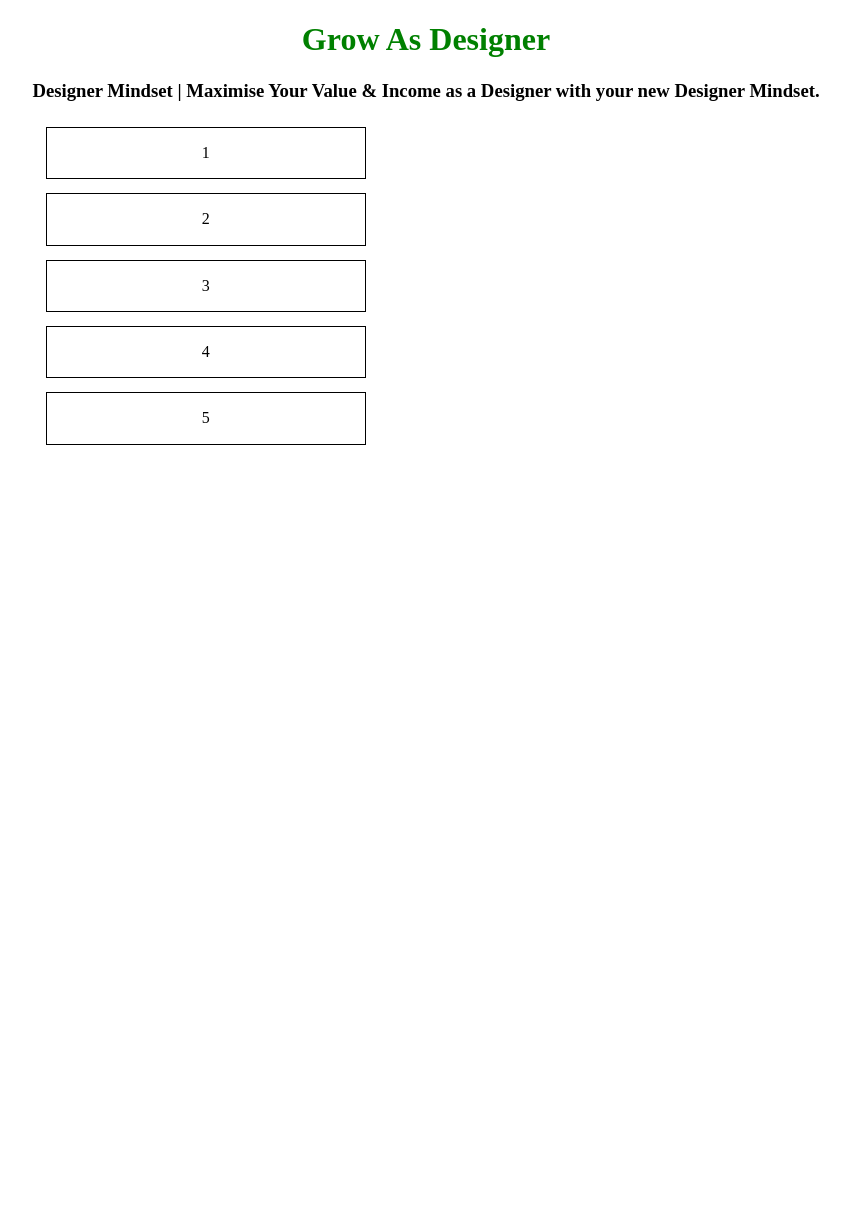
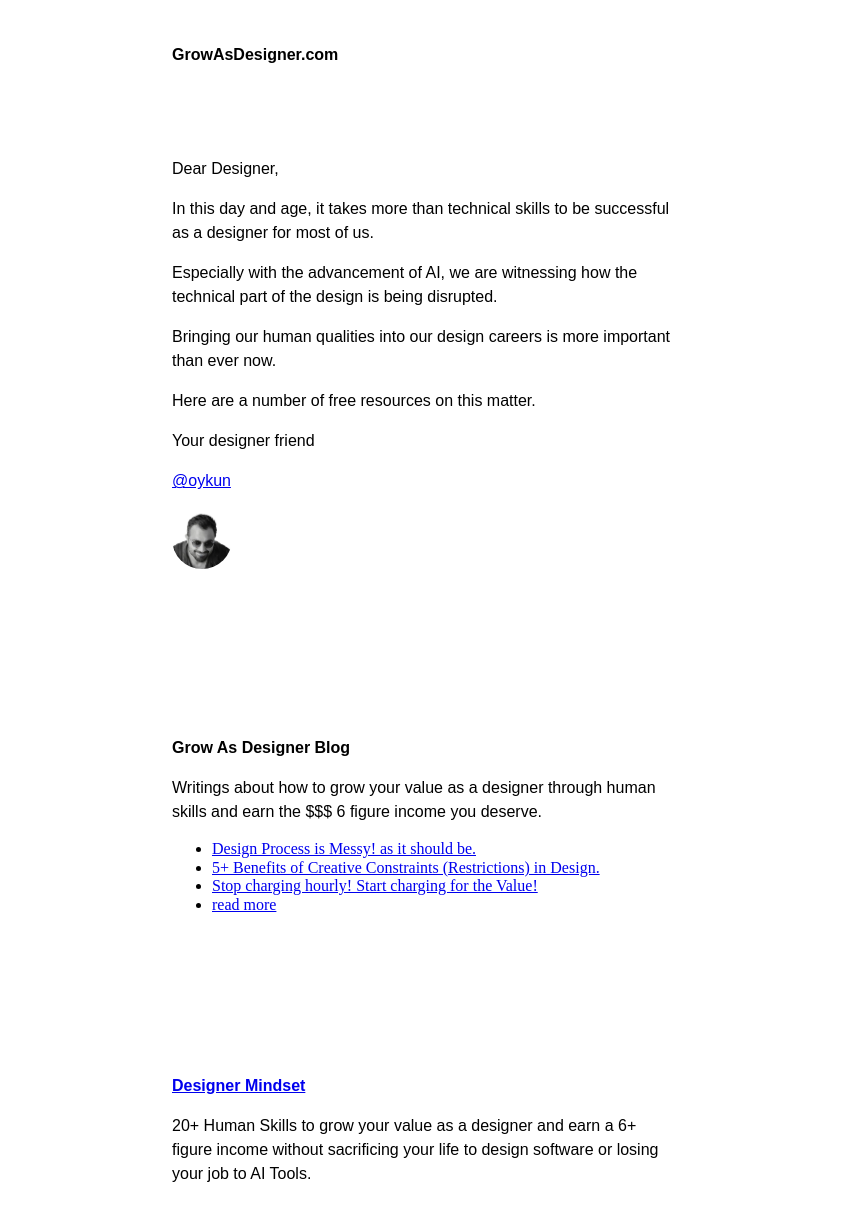
Before and after one commit to oykun/growasdesigner, a plain HTML site: page index.html in a window 1280 px wide. Shown: the top 1205 px of the page, without its empty margins (214-1064 px from the left). Before the commit the page ends 800 px from the top, so only its background shows below. Drawn offline with nearby package versions, Linux system fonts and the light colour scheme.

Commit message:
index page copy update with links to my initiatives

```diff
--- a/index.html
+++ b/index.html
@@ -6,37 +6,70 @@
 
 	<style>
 		body {
-			text-align: center;
 			margin: 5px;
 		}
-
-		h1 {
-			color: green;
+		h1, h2, h3, h4, h5, p {
+			font-family: Arial;
+			line-height: 1.5rem;
+			font-size: 1rem;
 		}
 	</style>
 </head>
 
 <body>
-	<h1>Grow As Designer</h1>
-	<h3>Designer Mindset | Maximise Your Value & Income as a Designer with your new Designer Mindset.</h3>
 
-	<div class="flex flex-column">
-		<div class="outline w-25 pa3 ma2 ml7">
-			<span>1</span>
+	<header class="flex flex-column center mt4-l w-40-l">
+		<h1>GrowAsDesigner.com</h1>
+	</header>
+
+	<main class="flex flex-column center w-40-l">
+		<div class="mt5 mb5">
+			<p>Dear Designer,</p>
+			<p>In this day and age, it takes more than technical skills to be successful as a designer for most of us. </p>
+			<p>Especially with the advancement of AI, we are witnessing how the technical part of the design is being disrupted.</p>
+			<p>Bringing our human qualities into our design careers is more important than ever now.</p>
+			<p>Here are a number of free resources on this matter.</p>
+			<p>Your designer friend</p>
+			<p><a href="https://twitter.com/oykun">@oykun</a></p>
+			<p><a href="https://twitter.com/oykun"><img src="avatar_oykun.webp" alt="@oykun" width="60px" class="br-100" /></a></p>
 		</div>
-		<div class="outline w-25 pa3 ma2 ml7">
-			<span>2</span>
+
+		<div class="mt5 mb5">
+			<h3>Grow As Designer Blog</h3>
+			<p>Writings about how to grow your value as a designer through human skills and earn the $$$ 6 figure income you deserve.</p>
+			<ul>
+				<li><a href="https://oykun.com/design-process-is-messy/">Design Process is Messy! as it should be.</a></li>
+				<li><a href="https://oykun.com/5-benefits-of-creative-constraints/">5+ Benefits of Creative Constraints (Restrictions) in Design.</a></li>
+				<li><a href="https://oykun.com/charge-for-value/">Stop charging hourly! Start charging for the Value!</a></li>
+				<li><a href="https://oykun.com/page/2/">read more</a></li>
+			</ul>
 		</div>
-		<div class="outline w-25 pa3 ma2 ml7">
-			<span>3</span>
+
+		<div class="mt5 mb5">
+			<h3><a href="https://oykun.com/designer-mindset/">Designer Mindset</a></h3>
+			<p>20+ Human Skills to grow your value as a designer and earn a  6+ figure income without sacrificing your life to design software or losing your job to AI Tools.</p>
 		</div>
-		<div class="outline w-25 pa3 ma2 ml7">
-			<span>4</span>
+
+		<div class="mt5 mb5">
+			<h3><a href="https://oykun.com/tough-love-advice-for-designers/">Tough Love Letters</a></h3>
+			<p>Unlock your full potential as a Designer, gain new perspectives and break free from self-limitations with the collection of inspiring and honest letters born out of Tough-Love </p>
 		</div>
-		<div class="outline w-25 pa3 ma2 ml7">
-			<span>5</span>
+
+		<div class="mt5 mb5">
+			<h3><a href="https://uijar.com">UI Jar</a></h3>
+			<p>Handpicked website & graphic design inspiration for your real-life projects with</p>
 		</div>
-	</div>
+
+		<div class="mt5 mb5">
+			<h3><a href="https://oykun.com/newsletter/">GAD Newsletter</a></h3>
+			<p>Writings about how to grow your value as a designer through human skills and earn the $$$ 6 figure income you deserve.</p>
+		</div>
+	</main>
+
+	<footer class="center mt4-l mb5-l w-40-l">
+		<p>Senior Vice President of Design, Lead, Manager at Tier1 Invest. Bank.<br />Find me on <a href="https://twitter.com/oykun">Twitter</a> or email me at <a href="mailto:hello@oykun.com">hello[at]oykun.com</a></p>
+	</footer>
+
 </body>
 
 </html>
```
Also changed, not shown: avatar_oykun.webp (added).
